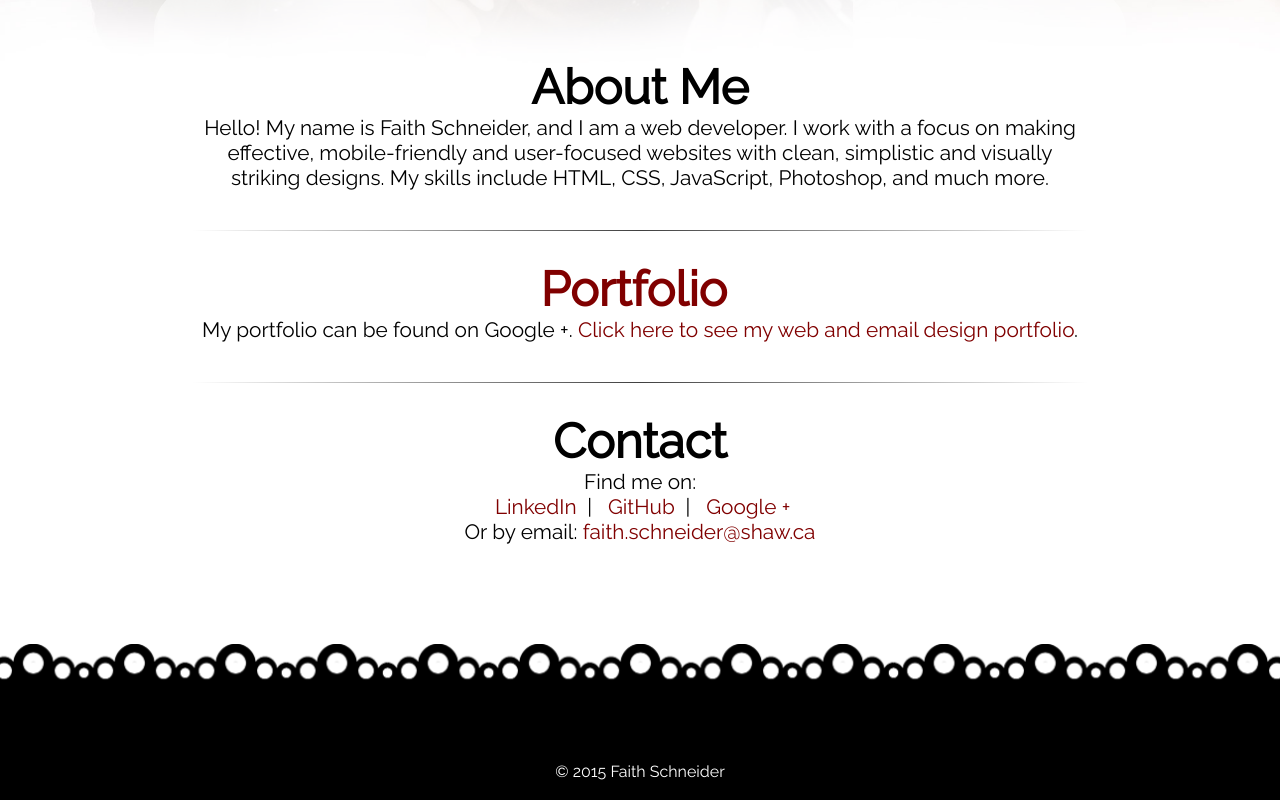
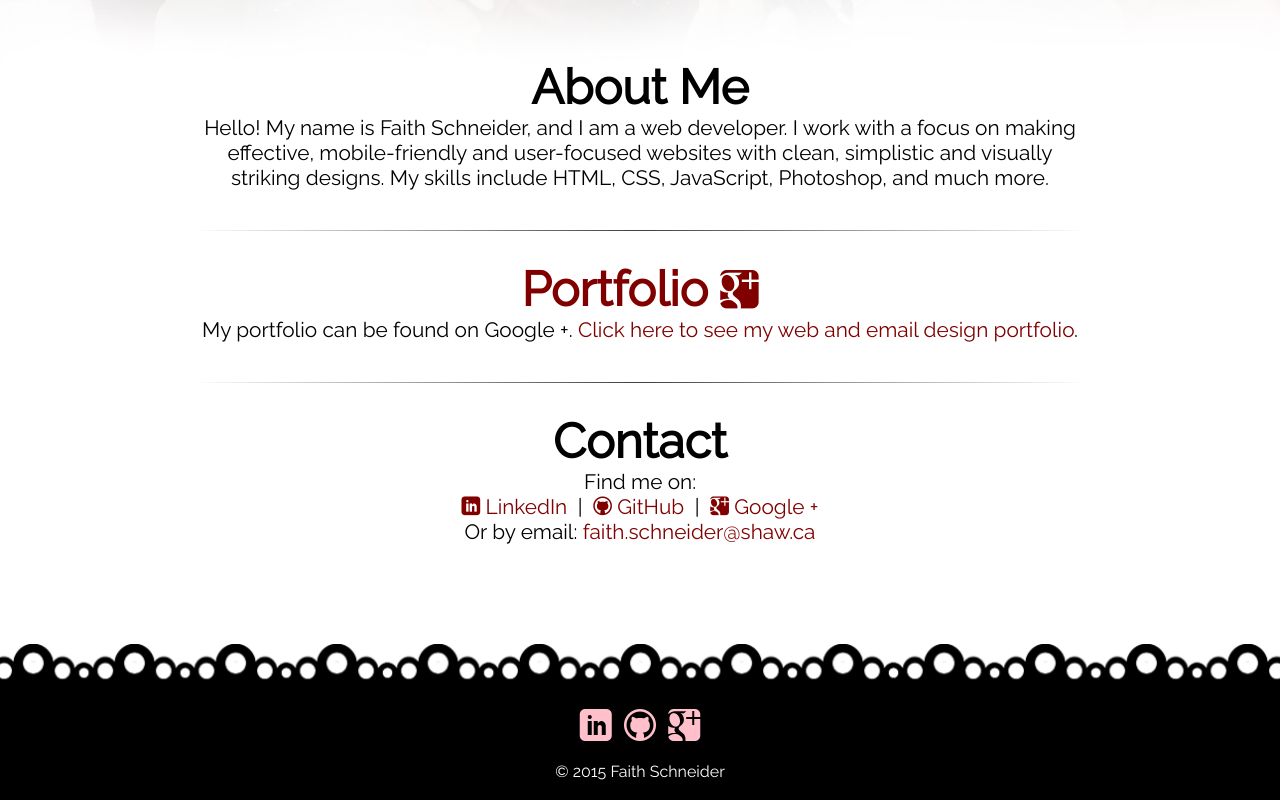
Before and after one commit to faithbot/portfolio-with-gulp-build, a website: page app/index.html in a window 1280 px wide. Shown: the part 495-1295 px from the top of the page. Drawn offline with nearby package versions, Linux system fonts and the light colour scheme; files that its build step writes are made by us from their sources.

Commit message:
reloaded fonts

```diff
--- a/app/index.html
+++ b/app/index.html
@@ -83,7 +83,7 @@
 						</a>
 						&nbsp;|&nbsp;
 						<a href="https://github.com/faithbot" title="View my GitHub profile" target="_blank">
-							<span class="icon-github smallicon"></span>&nbsp;GitHub
+							<span class="icon-github4 smallicon"></span>&nbsp;GitHub
 						</a>
 						&nbsp;|&nbsp;
 						<a href="https://plus.google.com/u/3/105314686827747040927/about" title="View my Google &plus; profile" target="_blank">
@@ -129,7 +129,8 @@
 		&nbsp;
 
 		<a href="https://github.com/faithbot" title="View my GitHub repositories" target="_blank">
-			<span class="icon-github footicon"></span>
+			<span class="icon-github4 footicon"></span>
+
 		</a>
 
 		&nbsp;
--- a/app/styles/main.scss
+++ b/app/styles/main.scss
@@ -322,8 +322,8 @@ line-height: 1;
  content: "\ea89";
 }
 
-.icon-github:before {
- content: "\eab1";
+.icon-github4:before {
+ content: "\eab4";
 }
 
 .icon-linkedin:before {
```
Also changed, not shown: app/fonts/icomoon.ttf, app/fonts/icomoon.woff, 2 other files.
